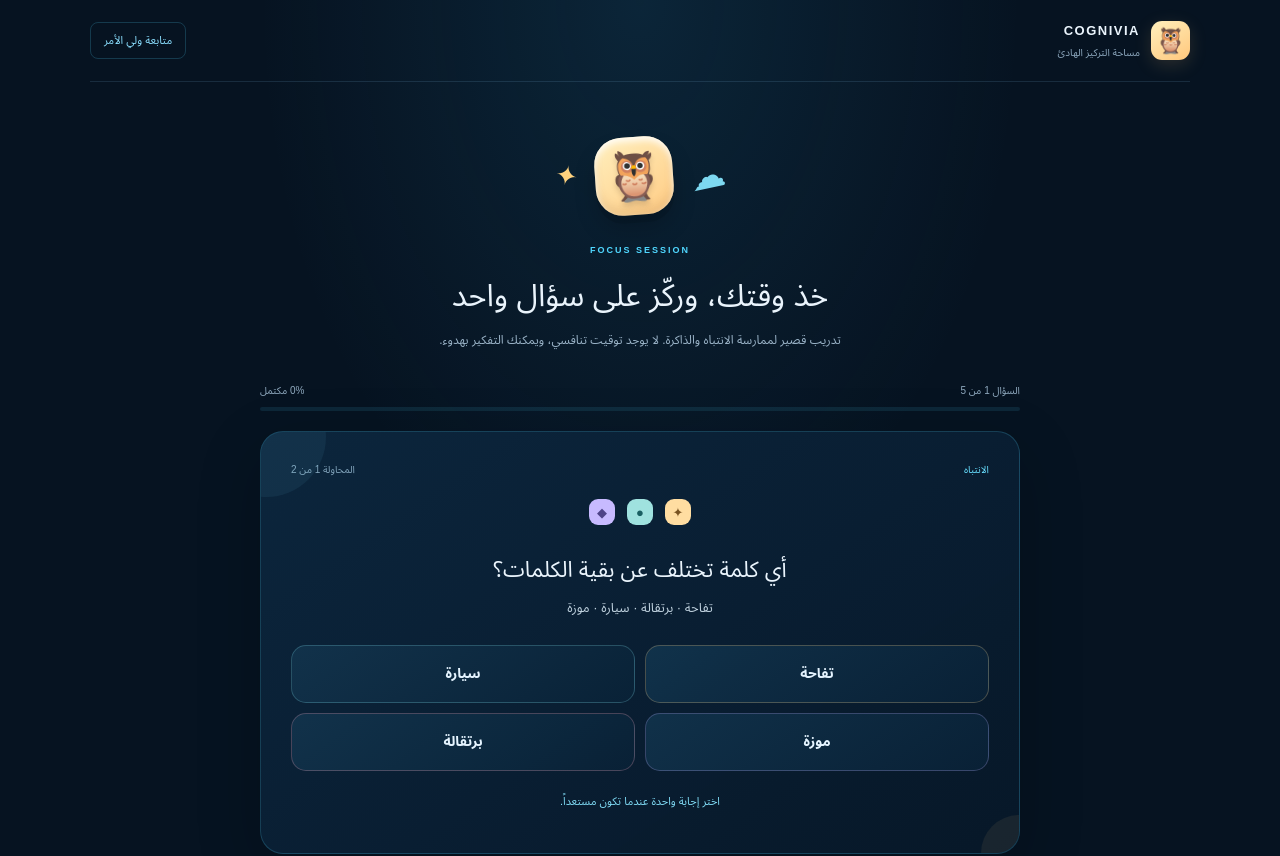
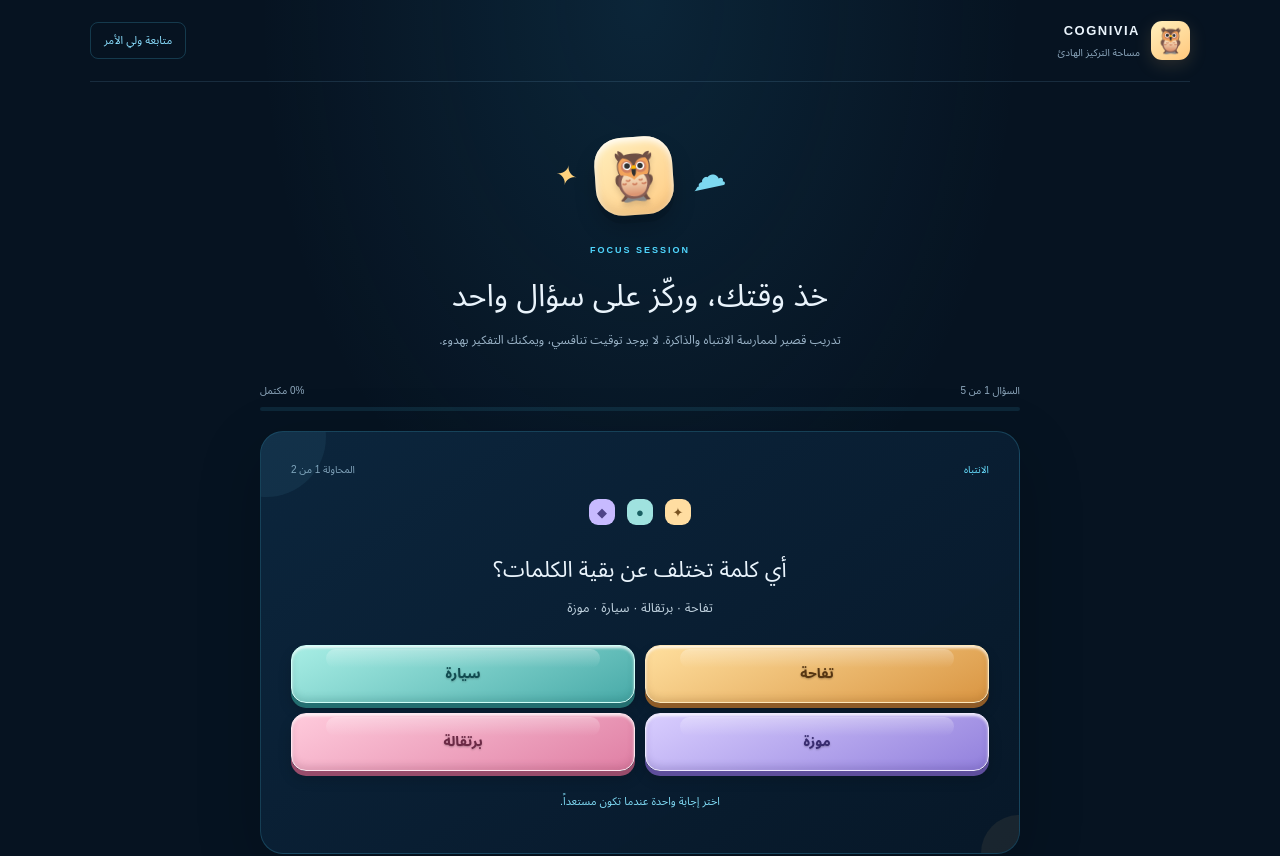
Before and after one commit to mhmooudalhasan64-svg/COGNIVIA, a Next.js app: page /focus-test in a window 1280 px wide. Shown: the top 856 px of the page. Built offline with nearby package versions, Linux system fonts and the light colour scheme.

Commit message:
Style learning answers with playful tactile 3D controls

```diff
--- a/app/globals.css
+++ b/app/globals.css
@@ -66,3 +66,52 @@
 .daily-symbol{position:relative;box-shadow:inset 0 4px 7px rgba(255,255,255,.8),inset 0 -6px 9px rgba(110,65,50,.16),0 7px 0 rgba(0,0,0,.12),0 12px 18px rgba(0,0,0,.18);transform:rotate(-5deg);text-shadow:0 4px 5px rgba(90,50,50,.2)}
 .hero-mascot,.focus-mascot{box-shadow:inset 0 4px 7px rgba(255,255,255,.9),inset 0 -7px 10px rgba(120,75,40,.13),0 8px 0 rgba(0,0,0,.1),0 14px 22px rgba(0,0,0,.18);text-shadow:0 4px 5px rgba(80,55,40,.18)}
 @media(prefers-reduced-motion:reduce){.activity-card .card-symbol{transition:none}.activity-card:hover .card-symbol{transform:none}}
+
+
+/* Playful tactile answer controls across learning activities */
+.answer-button,.shape-button,.focus-option,.focus-primary,.primary-button,.hero-button{
+  position:relative;isolation:isolate;overflow:hidden;
+  transition:transform .16s ease,box-shadow .16s ease,filter .16s ease,border-color .16s ease;
+}
+.answer-button,.focus-option{
+  border:1px solid rgba(154,220,246,.28);
+  background:linear-gradient(155deg,#245b7c 0%,#164365 48%,#0d2c49 100%);
+  color:#f3fbff;font-weight:800;
+  box-shadow:inset 0 2px 2px rgba(255,255,255,.22),inset 0 -4px 7px rgba(0,0,0,.2),0 5px 0 #071b2d,0 8px 13px rgba(0,0,0,.2);
+  text-shadow:0 1px 2px rgba(0,0,0,.25);
+}
+.answer-button:nth-child(4n+1),.focus-option:nth-child(4n+1){background:linear-gradient(155deg,#ffdf9e,#d99542);color:#553512;border-color:#ffe8ba;box-shadow:inset 0 2px 3px rgba(255,255,255,.8),inset 0 -4px 7px rgba(115,66,17,.18),0 5px 0 #8e5b27,0 8px 13px rgba(0,0,0,.18)}
+.answer-button:nth-child(4n+2),.focus-option:nth-child(4n+2){background:linear-gradient(155deg,#a8eee5,#48aaa8);color:#104b50;border-color:#d0fff8;box-shadow:inset 0 2px 3px rgba(255,255,255,.8),inset 0 -4px 7px rgba(12,80,78,.18),0 5px 0 #236e70,0 8px 13px rgba(0,0,0,.18)}
+.answer-button:nth-child(4n+3),.focus-option:nth-child(4n+3){background:linear-gradient(155deg,#d9ceff,#9280dc);color:#382c70;border-color:#eee8ff;box-shadow:inset 0 2px 3px rgba(255,255,255,.8),inset 0 -4px 7px rgba(54,40,115,.18),0 5px 0 #5e4e9c,0 8px 13px rgba(0,0,0,.18)}
+.answer-button:nth-child(4n),.focus-option:nth-child(4n){background:linear-gradient(155deg,#ffcbdc,#df7fa4);color:#6b2945;border-color:#ffe6ef;box-shadow:inset 0 2px 3px rgba(255,255,255,.8),inset 0 -4px 7px rgba(111,38,69,.18),0 5px 0 #984c6b,0 8px 13px rgba(0,0,0,.18)}
+.answer-button:before,.focus-option:before,.focus-primary:before,.primary-button:before,.hero-button:before{
+  content:"";position:absolute;pointer-events:none;inset:3px 10% auto;height:35%;border-radius:999px;
+  background:linear-gradient(180deg,rgba(255,255,255,.35),rgba(255,255,255,0));opacity:.85;
+}
+.answer-button:hover,.shape-button:hover,.focus-option:not(:disabled):hover,.focus-primary:hover,.primary-button:hover,.hero-button:hover{
+  transform:translateY(-3px);filter:brightness(1.08);
+}
+.answer-button:active,.shape-button:active,.focus-option:not(:disabled):active,.focus-primary:active,.primary-button:active,.hero-button:active{
+  transform:translateY(3px) scale(.98);box-shadow:inset 0 2px 5px rgba(0,0,0,.18),0 1px 0 rgba(0,0,0,.2);
+}
+.focus-option:disabled{cursor:default;opacity:1}
+.focus-option.focus-option-correct{
+  background:linear-gradient(150deg,#b8f5c9,#4ab879)!important;color:#104b2c!important;
+  border-color:#d8ffe2!important;box-shadow:inset 0 2px 4px rgba(255,255,255,.8),0 5px 0 #26764b,0 8px 13px rgba(0,0,0,.18)!important;
+}
+.focus-option.focus-option-wrong{
+  background:linear-gradient(150deg,#ffd0cb,#e47b78)!important;color:#702b2a!important;
+  border-color:#ffe8e5!important;box-shadow:inset 0 2px 4px rgba(255,255,255,.8),0 5px 0 #984b4a,0 8px 13px rgba(0,0,0,.18)!important;
+}
+.shape-button{
+  border:1px solid rgba(133,220,247,.35);
+  box-shadow:inset 0 3px 5px rgba(255,255,255,.18),inset 0 -5px 8px rgba(0,0,0,.2),0 6px 0 #071b2d,0 10px 15px rgba(0,0,0,.2);
+  text-shadow:0 2px 3px rgba(0,0,0,.3);
+}
+.focus-primary,.primary-button,.hero-button{
+  box-shadow:inset 0 2px 3px rgba(255,255,255,.32),inset 0 -4px 7px rgba(0,0,0,.16),0 5px 0 rgba(2,15,28,.65),0 9px 16px rgba(0,0,0,.18);
+}
+@media(prefers-reduced-motion:reduce){
+  .answer-button,.shape-button,.focus-option,.focus-primary,.primary-button,.hero-button{transition:none}
+  .answer-button:hover,.shape-button:hover,.focus-option:not(:disabled):hover,.focus-primary:hover,.primary-button:hover,.hero-button:hover{transform:none}
+}
```
